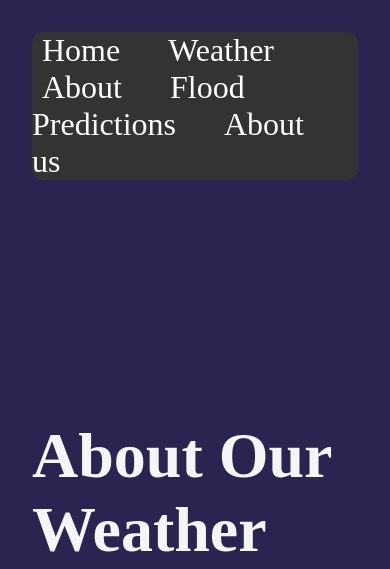
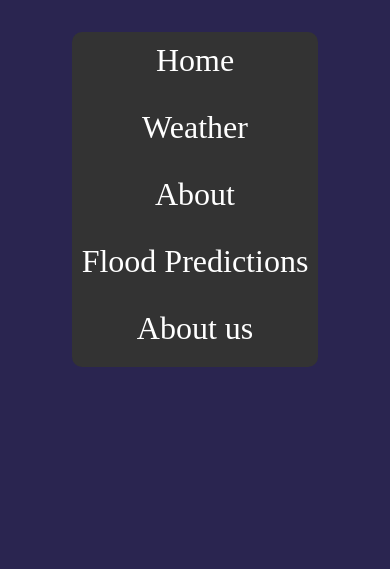
Before and after one commit to Toon-Bervoets/FloodPredict, a Flask app: page /about in a window 390 px wide. Shown: the top 569 px of the page. Run offline with Flask 3, Linux system fonts and the light colour scheme.

Commit message:
Navigation Bar change

```diff
--- a/static/styles/style.css
+++ b/static/styles/style.css
@@ -117,6 +117,7 @@ input, button {
     }
 }
 
+/* Navigation Bar */
 nav {
     background-color: #333;
     color: white;
@@ -126,23 +127,46 @@ nav {
 nav ul {
     list-style-type: none;
     padding: 0;
+    margin: 0;
+    display: flex;
+    justify-content: flex-start; /* Align links to the left */
+    flex-wrap: wrap; /* Allow wrapping on smaller screens */
 }
 
 nav ul li {
-    display: inline; /* Display items in a line */
     margin-right: 20px; /* Space between items */
 }
 
 nav ul li a {
-    color: white; /* Text color */
-    text-decoration: none; /* Remove underline */
-    padding: 10px; /* Space around text */
+    color: white;
+    text-decoration: none;
+    padding: 10px;
+    display: block; /* Ensure the clickable area covers the whole space */
 }
 
 nav ul li a:hover {
-    background-color: #555; /* Background color on hover */
+    background-color: #555;
     border-radius: 10px;
 }
+
+/* Responsive behavior for mobile */
+@media (max-width: 768px) {
+    nav ul {
+        flex-direction: column; /* Stack links vertically */
+        align-items: center; /* Center the links */
+    }
+
+    nav ul li {
+        margin-right: 0; /* Remove right margin */
+        margin-bottom: 10px; /* Add space between items vertically */
+    }
+
+    nav ul li a {
+        width: 100%; /* Take full width for better tapping area */
+        text-align: center; /* Center the text */
+    }
+}
+
 
 /* Weather Form Styles */
 .weather-form {
```
